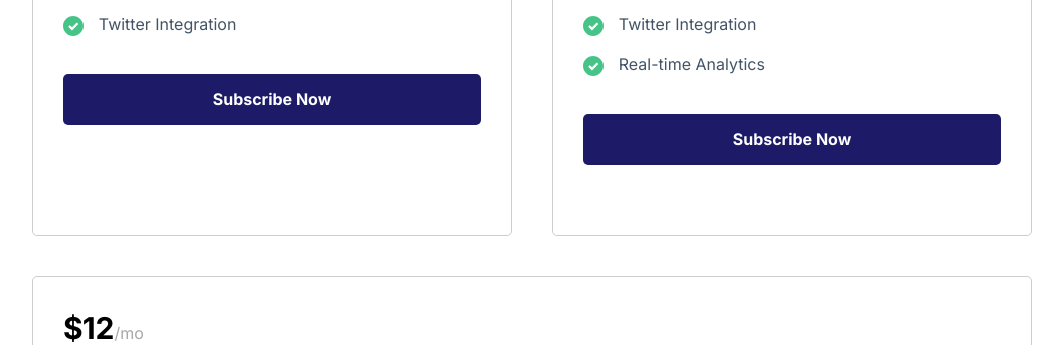
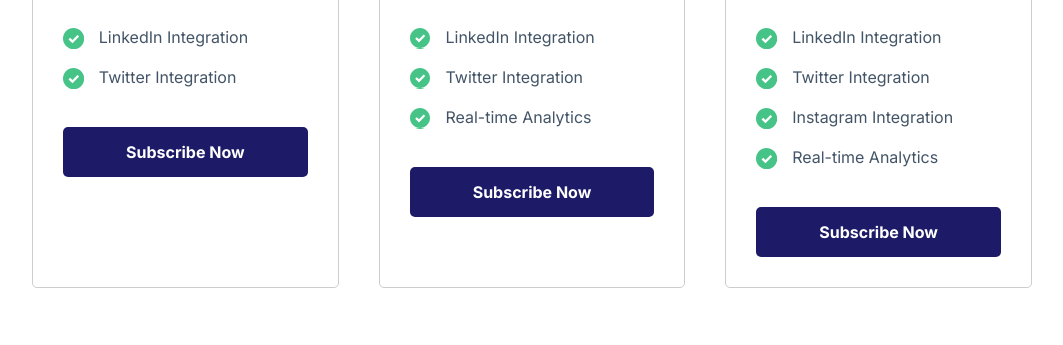
Before and after one commit to charmainelhm/codewell-TimeNow-webpage, a plain HTML site: page pricing.html in a window 1280 px wide. Shown: the part 578-923 px from the top of the page, without its empty margins (108-1171 px from the left). Drawn offline with Linux system fonts and the light colour scheme.

Commit message:
Style: Build the mobile version grid layout for pricing cards.

```diff
--- a/css/style.css
+++ b/css/style.css
@@ -584,6 +584,9 @@ footer .flex {
 }
 
 /* Pricing Section */
+.block-pricing {
+  padding-top: 6rem;
+}
 .pricing-header {
   text-align: center;
 }
@@ -629,3 +632,13 @@ footer .flex {
     grid-area: card3;
   }
 }
+
+@media screen and (min-width: 900px) {
+  .block-pricing {
+    padding-top: 9rem;
+  }
+
+  .pricing-grid {
+    grid-template: "card1 card2 card3" 1fr / auto;
+  }
+}
```
